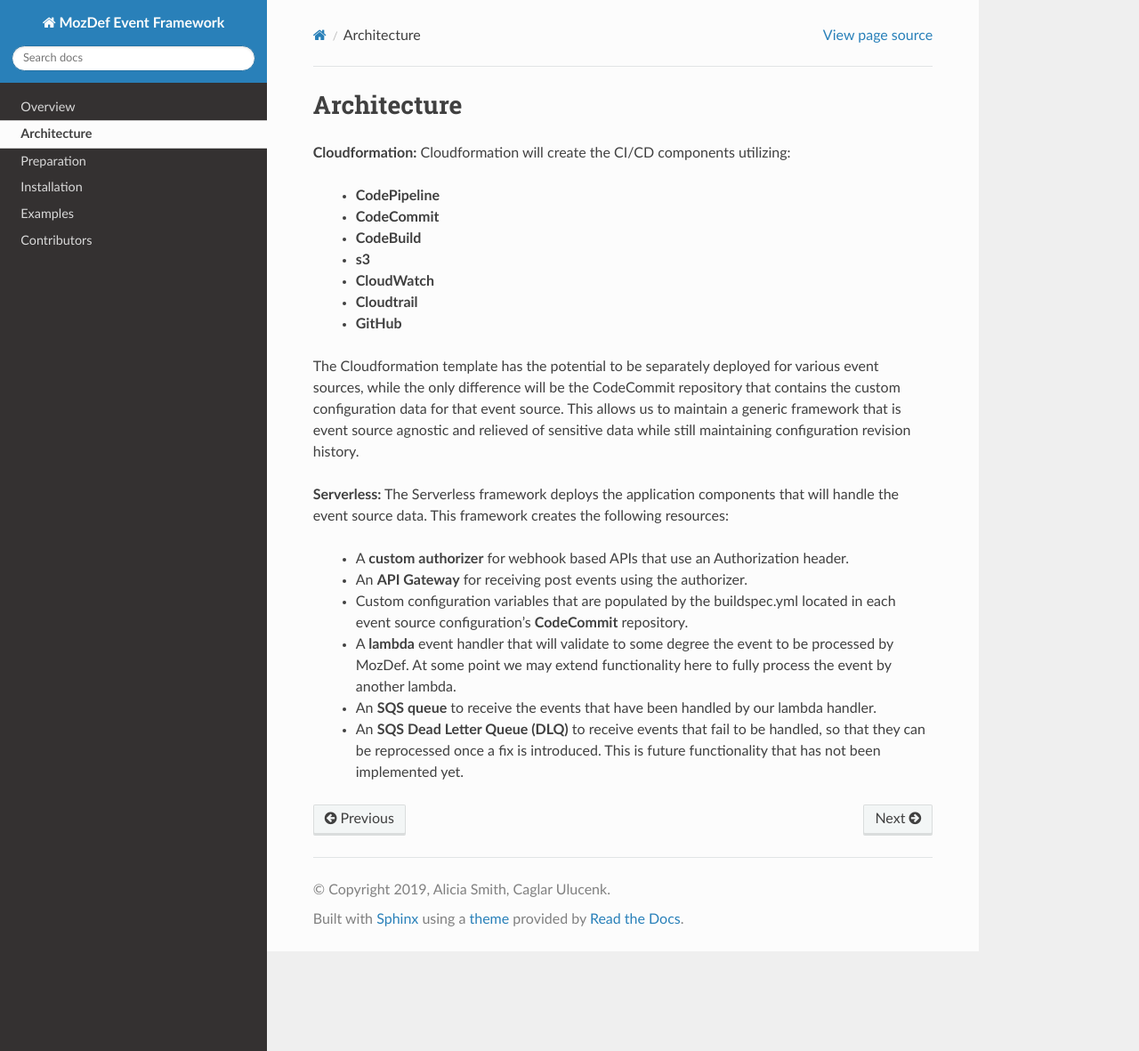
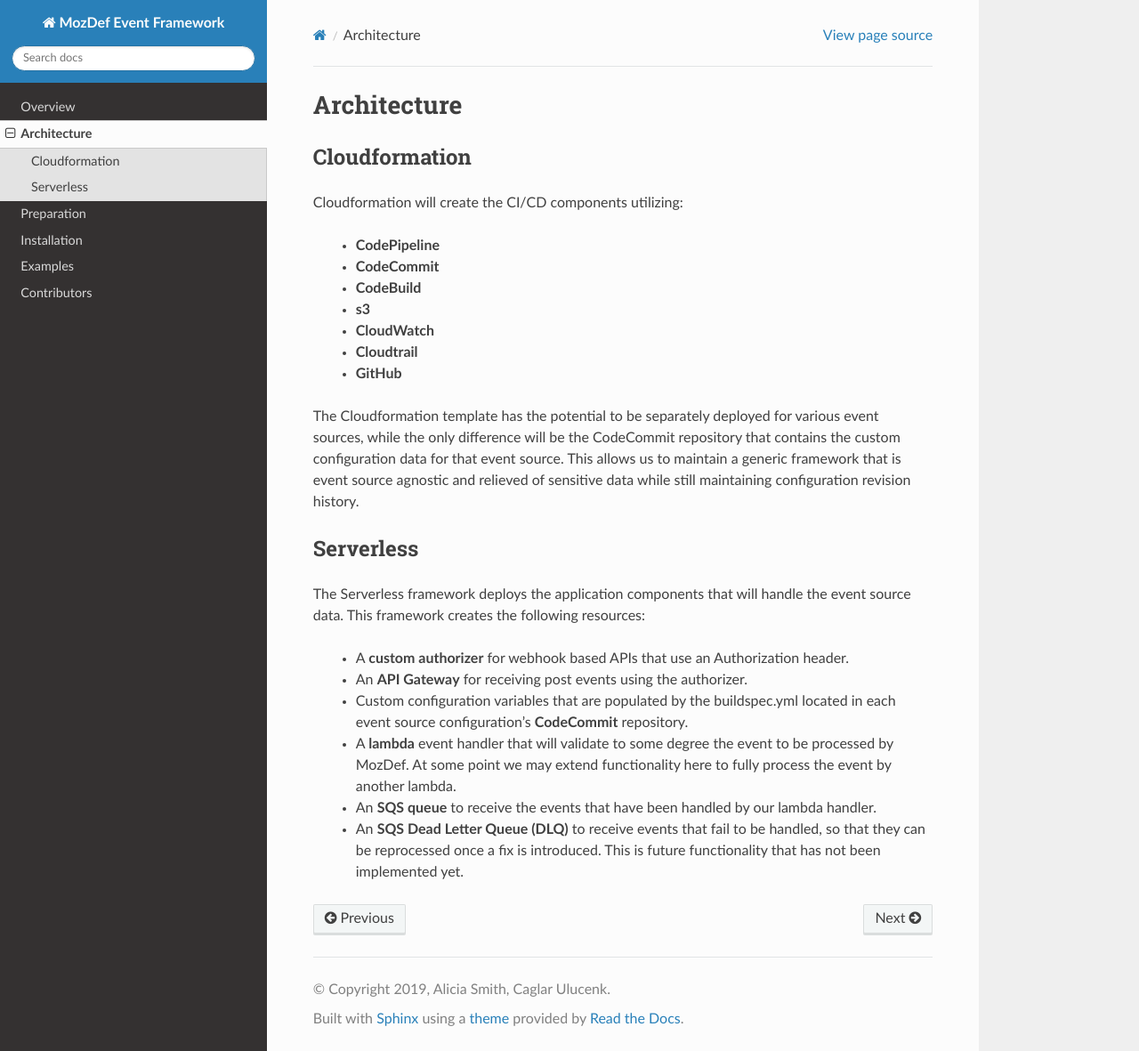
Before and after one commit to mozilla/mozdef-event-framework, a Sphinx documentation site: the page built from docs/source/architecture.rst, in a window 1280 px wide and 1181 px high. Shown: the whole window at 89% size. Built offline with Sphinx 7.4.7 and the Read the Docs theme 2.0.0, drawn with Linux system fonts in a browser that asks for light colours; pages that are not in the unit, such as notebooks, are missing from menus.

```diff
--- a/docs/source/architecture.rst
+++ b/docs/source/architecture.rst
@@ -1,7 +1,10 @@
 Architecture
 ============
 
-**Cloudformation:** Cloudformation will create the CI/CD components utilizing:
+Cloudformation
+--------------
+
+Cloudformation will create the CI/CD components utilizing:
 
     * **CodePipeline**
     * **CodeCommit**
@@ -14,7 +17,10 @@ Architecture
 The Cloudformation template has the potential to be separately deployed for various event sources, while the only difference will be the CodeCommit repository that contains the custom configuration data for that event source.
 This allows us to maintain a generic framework that is event source agnostic and relieved of sensitive data while still maintaining configuration revision history.
 
-**Serverless:** The Serverless framework deploys the application components that will handle the event source data. This framework creates the following resources:
+Serverless
+----------
+
+The Serverless framework deploys the application components that will handle the event source data. This framework creates the following resources:
 
     * A **custom authorizer** for webhook based APIs that use an Authorization header.
     * An **API Gateway** for receiving post events using the authorizer.
```
Also changed, not shown: docs/source/overview.rst (+7 -0 lines), docs/source/images/MozDef-Event-Framework_process_flow.png (added).
